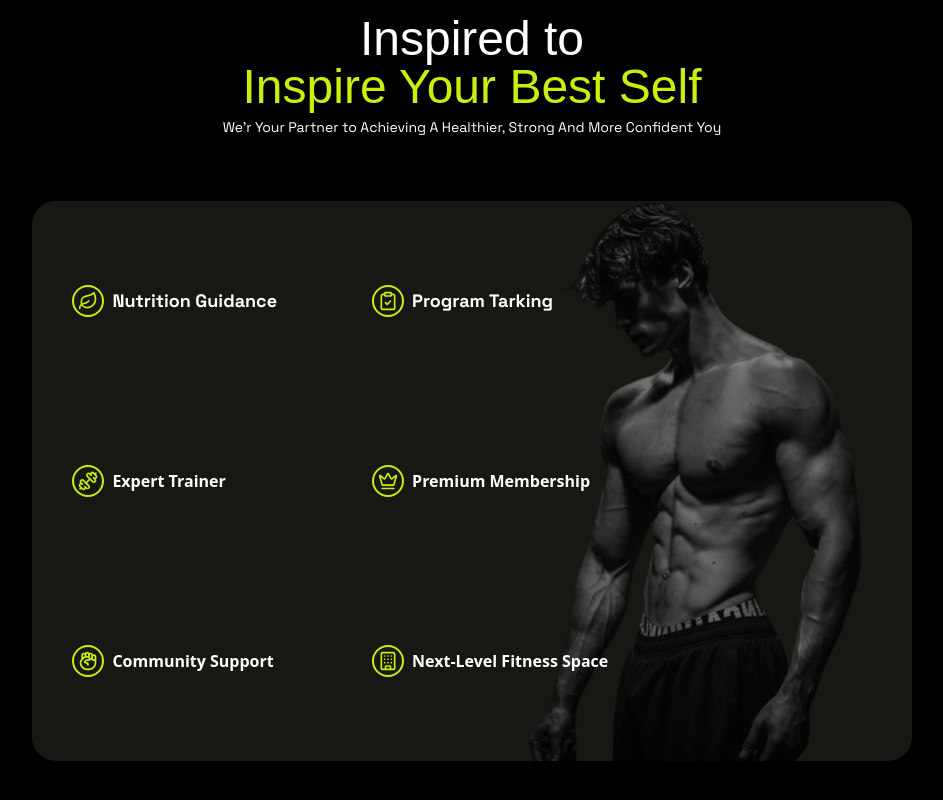
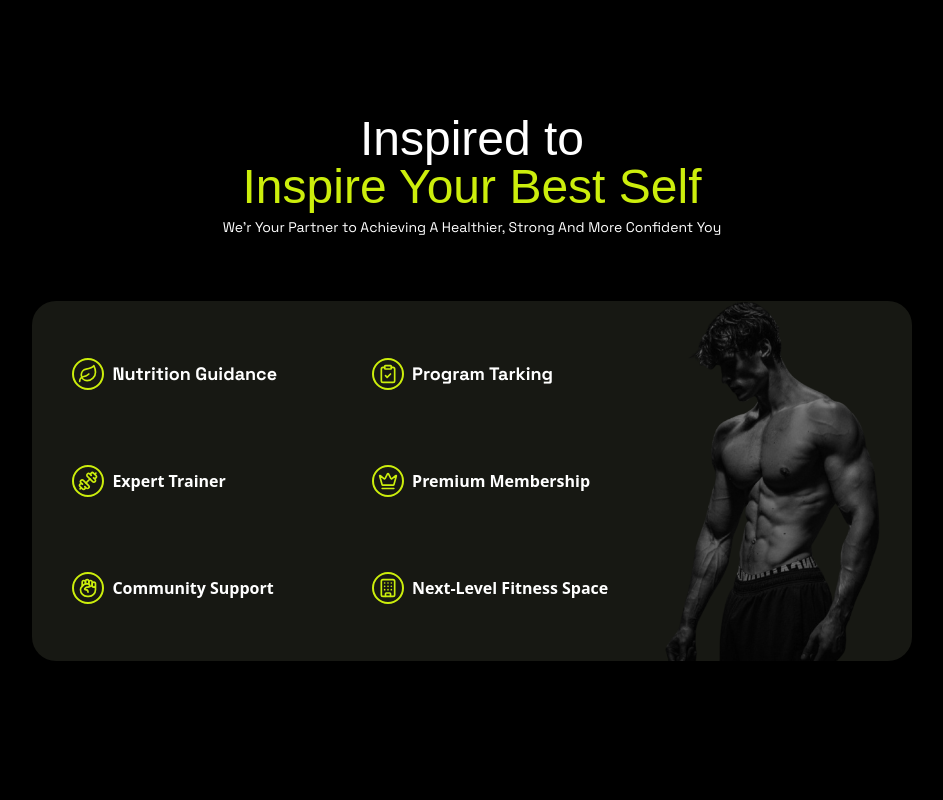
Before and after one commit to adeelahmed09/Max-Fitness, a Next.js app: page / in a window 1280 px wide. Shown: the part 812-1612 px from the top of the page, without its empty margins (168-1111 px from the left). Built offline with nearby package versions, Linux system fonts and the light colour scheme; a web font is replaced by a local one.

Commit message:
fix: adjust layout and spacing in HomeSection2 component for improved responsiveness

```diff
--- a/src/app/components/HomeSection2.js
+++ b/src/app/components/HomeSection2.js
@@ -44,8 +44,8 @@ function HomeSection2() {
                 </h1>
                 <p className={`${space.className} text-white text-center text-sm mt-1.5`}>{`We'r Your Partner to Achieving A Healthier, Strong And More Confident Yoy`}</p>
             </div>
-            <div ref={box} className='md:w-[70%] sm:w-[80%] px-10 w-[90%] m:min-h-[45vh] h-[70vh] rounded-3xl bg-[#171813] relative'>
-                <div className=' lg:w-[75%] sm:w-[70%] w-full  grid lg:grid-cols-2   lg:grid-rows-3 gap-y-5 py-5 justify-items-start items-center sm:h-full h-[40%]'>
+            <div ref={box} className='lg:w-[70%] sm:w-[80%] px-10 w-[90%] sm:h-[45vh] h-[70vh] rounded-3xl bg-[#171813] relative'>
+                <div className=' lg:w-[75%] sm:w-[70%] w-full  grid lg:grid-cols-2 sm:gap-y-0 lg:sm:gap-0  lg:grid-rows-3 gap-y-5 py-5 justify-items-start items-center sm:h-full h-[40%]'>
                    <div className='flex items-center gap-2 grid-cols-1'> <div className='p-1 rounded-full w-fit h-fit border-2 border-[#ccee0c]'><Leaf size={20} color="#ccee0c" /></div> <h2 className={`${space.className} lg:text-lg text-white font-bold`}>Nutrition Guidance</h2></div>
                    <div className='flex items-center gap-2 grid-cols-2'> <div className='p-1 rounded-full w-fit h-fit border-2 border-[#ccee0c]'><ClipboardCheck size={20} color="#ccee0c" /></div> <h2 className={`${space.className} lg:text-lg text-white font-bold`}>Program Tarking</h2></div>
                    <div className='flex items-center gap-2 grid-cols-3'> <div className='p-1 rounded-full w-fit h-fit border-2 border-[#ccee0c]'><Dumbbell size={20} color="#ccee0c" /></div> <h2 className={`${space.className}text-lg text-white font-bold`}>Expert Trainer</h2></div>
```
